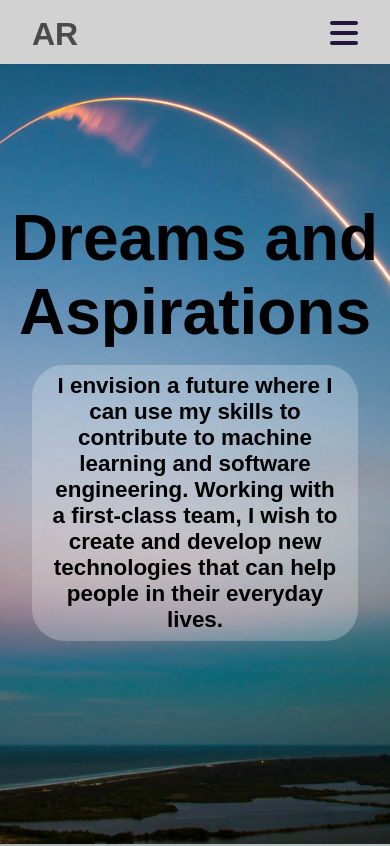
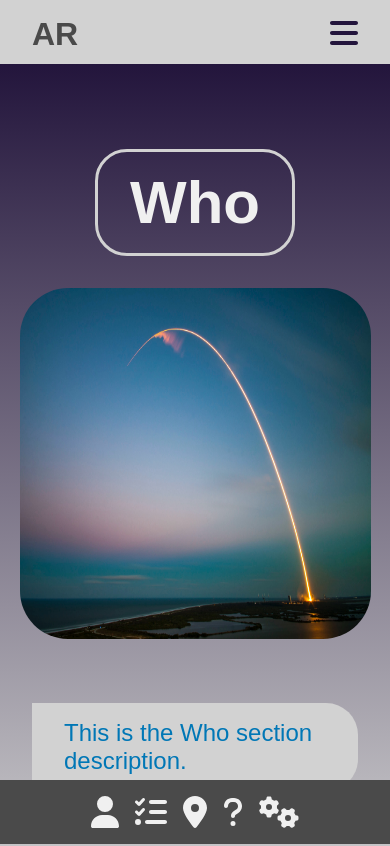
Before and after one commit to arichards912/personalwebsite, a React (Create React App) app: page /about in a window 390 px wide. Shown: the top 846 px of the page. Built offline with nearby package versions, Linux system fonts and the light colour scheme.

Commit message:
About Me Conent, Style Changes

```diff
--- a/package.json
+++ b/package.json
@@ -20,7 +20,9 @@
     "react-responsive-carousel": "^3.2.23",
     "react-router-dom": "^6.10.0",
     "react-scripts": "5.0.1",
+    "react-scroll": "^1.8.9",
     "react-spring": "^9.7.1",
+    "react-transition-group": "^4.4.5",
     "three": "^0.151.3",
     "vanta": "^0.5.24",
     "web-vitals": "^2.1.4"
--- /dev/null
+++ b/src/components/AboutMeSection/ContentPane.css
@@ -0,0 +1,81 @@
+.content-pane {
+    display: flex;
+    flex-direction: column;
+    align-items: start;
+    justify-content: space-around;
+    height: 100vh;
+    width: 100%;
+    padding: 0 10vw;
+    background-image: linear-gradient(var(--secondary-color), var(--secondary-light-color));
+}
+
+.content-pane h2 {
+    font-size: 60px;
+    border: 3px solid var(--secondary-light-color);
+    border-radius: 2rem;
+    padding: 1rem 2rem;
+}
+
+.content-image-section {
+    display: flex;
+    flex-direction: column;
+    justify-content: space-around;
+    align-items: center;
+}
+
+.content-item {
+    display: flex;
+    flex-direction: row;
+    justify-content: center;
+    align-items: center;
+
+    height: auto;
+    width: 100%;
+}
+
+.content-item p {
+    display: flex;
+    flex-direction: column;
+    align-items: center;
+    justify-content: center;
+    color: var(--accent-color);
+    font-size: 24px;
+    background-color: var(--secondary-light-color);
+    padding: 1rem 2rem;
+    border-radius: 0 2rem 2rem 0;
+}
+
+.content-item img {
+    height: 50vw;
+    width: 50vw;
+    max-width: 70vh;
+    max-height: 70vh;
+    border-radius: 3rem;
+    margin-top: 2rem;
+}
+
+@media screen and (max-width: 900px) {
+    .content-pane {
+        justify-content: center;
+        align-items: center;
+        padding: 0;
+    }
+
+    .content-item {
+        flex-direction: column;
+        height: 60%;
+        justify-content: center;
+        align-items: center;
+    }
+
+    .content-item img {
+        height: 90vw;
+        width: 90vw;
+        margin: 2rem;
+    }
+
+    .content-item p {
+        margin: 2rem;
+        height: auto;
+    }
+}
--- /dev/null
+++ b/src/components/AboutMeSection/ContentPane.js
@@ -0,0 +1,38 @@
+import React, { useState, useEffect, Fragment } from 'react';
+import { CSSTransition, TransitionGroup } from 'react-transition-group';
+
+import './ContentPane.css';
+
+const ContentPane = ({ id, title, items }) => {
+  const [activeIndex, setActiveIndex] = useState(0);
+
+  useEffect(() => {
+    const interval = setInterval(() => {
+      setActiveIndex((prevIndex) => (prevIndex + 1) % items.length);
+    }, 3000);
+
+    return () => clearInterval(interval);
+  }, [items.length]);
+
+  return (
+    <div className="content-pane" id={id}>
+      <TransitionGroup component={Fragment}>
+        <CSSTransition
+          key={activeIndex}
+          classNames="fade"
+          timeout={{ enter: 500, exit: 500 }}
+        >
+          <div className="content-item">
+            <div className="content-image-section">
+              <h2>{title}</h2>
+              <img src={items[activeIndex].image} alt={items[activeIndex].title} />
+            </div>
+            <p>{items[activeIndex].description}</p>
+          </div>
+        </CSSTransition>
+      </TransitionGroup>
+    </div>
+  );
+};
+
+export default ContentPane;
--- /dev/null
+++ b/src/components/AboutMeSection/Sidebar.css
@@ -0,0 +1,14 @@
+
+svg {
+    font-size: 32px;
+}
+
+.sidebar-item .active svg{
+    color: var(--accent-color);
+
+  }
+
+  .sidebar hr {
+    width: 50%;
+    margin: 0.5rem 0;
+  }
--- /dev/null
+++ b/src/components/AboutMeSection/Sidebar.js
@@ -0,0 +1,48 @@
+import React from 'react';
+import { Link } from 'react-scroll';
+
+import { FontAwesomeIcon } from '@fortawesome/react-fontawesome';
+import {
+  faUser,
+  faTasks,
+  faMapMarkerAlt,
+  faQuestion,
+  faCogs,
+} from '@fortawesome/free-solid-svg-icons';
+
+import './Sidebar.css'
+
+const Sidebar = () => {
+  const sections = [
+    { name: 'Who', icon: faUser },
+    { name: 'What', icon: faTasks },
+    { name: 'Where', icon: faMapMarkerAlt },
+    { name: 'Why', icon: faQuestion },
+    { name: 'How', icon: faCogs },
+  ];
+
+
+
+  return (
+    <nav className="sidebar">
+      {sections.map((section, index) => (
+        <div key={index} className="sidebar-item">
+          <Link
+            activeClass="active"
+            to={section.name}
+            spy={true}
+            smooth={true}
+            duration={500}
+          >
+            <FontAwesomeIcon icon={section.icon} />
+            {/* Uncomment the following line to show the text along with the icon */}
+            {/* <span>{section.name}</span> */}
+          </Link>
+          {index !== sections.length - 1}
+        </div>
+      ))}
+    </nav>
+  );
+};
+
+export default Sidebar;
--- /dev/null
+++ b/src/pages/AboutMePage/AboutMePage.css
@@ -0,0 +1,78 @@
+.about-me {
+    display: flex;
+    position: relative;
+    top: 4rem;
+  }
+
+
+/* Sidebar */
+.sidebar {
+    position: fixed;
+    width: 5rem;
+    bottom: 0;
+    left: 0;
+    display: flex;
+    flex-direction: column;
+    align-items: center;
+    justify-content: space-evenly;
+    padding: 1rem;
+    background-color: var(--primary-color);
+    height: 96vh;
+  }
+
+.sidebar .sidebar-item {
+    display: flex;
+    flex-direction: column;
+    height: 100%;
+    align-items: center;
+    justify-content: space-around;
+}
+
+
+
+  .content {
+    margin-left: 5rem;
+    width: 100%;
+  }
+
+
+  /* Fade Animation */
+  .fade-enter {
+    opacity: 0;
+  }
+
+  .fade-enter-active {
+    opacity: 1;
+    transition: opacity 1s ease-in;
+  }
+
+  .fade-exit {
+    opacity: 1;
+  }
+
+  .fade-exit-active {
+    opacity: 0;
+    transition: opacity 1s ease-in;
+  }
+
+  /* Responsive Design */
+  @media screen and (max-width: 900px) {
+    .sidebar {
+      position: fixed;
+      bottom: 0;
+      left: 0;
+      width: 100%;
+      height: auto;
+      flex-direction: row;
+      justify-content: center;
+      gap: 1rem;
+    }
+
+    .sidebar hr {
+      display: none;
+    }
+
+    .content {
+        margin-left: 0;
+    }
+  }
--- a/src/pages/AboutMePage/AboutMePage.js
+++ b/src/pages/AboutMePage/AboutMePage.js
@@ -1,5 +1,9 @@
 import React from "react";
-import ParallaxSection from "../../components/ParallaxSection/ParallaxSection";
+
+import Sidebar from '../../components/AboutMeSection/Sidebar';
+import ContentPane from '../../components/AboutMeSection/ContentPane';
+
+import './AboutMePage.css';
 
 import rocketLaunch from "../../media/rocket-launch.jpg";
 import planeWindow from "../../media/plane-window.jpg";
@@ -9,48 +13,58 @@ import computerLight from "../../media/computer-light.jpg";
 import neuralNet from "../../media/neural-net.jpg";
 import lightStrands from "../../media/light-strands.jpg";
 
-const AboutMePage = () => {
-  const sections = [
+
+
+const AboutMe = () => {
+  const data = {
+    Who: [
       {
+        title: 'Who',
         image: rocketLaunch,
-      title: "Dreams and Aspirations",
-      description: "I envision a future where I can use my skills to contribute to machine learning and software engineering. Working with a first-class team, I wish to create and develop new technologies that can help people in their everyday lives.",
-      textColor: "black",
+        description: 'This is the Who section description.',
       },
+    ],
+
+    What: [
       {
+        title: 'What',
         image: planeWindow,
-      title: "Travel and Exploration",
-      description: "I have a passion for exploring new cultures and have traveled around the world, always eager to learn and grow.",
-      textColor: "black",
+        description: 'This is the What section description.',
       },
+    ],
+    Where: [
       {
+        title: 'Where',
         image: booksOverhead,
-      title: "Personal Values and Philosophy",
-      description: "I believe in the power of collaboration, lifelong learning, and striving for excellence in all aspects of life.",
-      textColor: "white",
+        description: 'This is the Where section description.',
       },
+    ],
+    Why: [
       {
+        title: 'Why',
         image: xena,
-      title: "Pet Corner",
-      description: "My adorable cat, Xena, is not only my best friend, but also the most enthusiastic code-reviewer.",
-      textColor: "black",
+        description: 'This is the Why section description.',
       },
-  ];
+    ],
+    How: [
+      {
+        title: 'How',
+        image: computerLight,
+        description: 'This is the How section description.',
+      },
+    ],
+  };
 
   return (
-    <div>
-      {sections.map((section, index) => (
-        <ParallaxSection
-          key={index}
-          index={index}
-          image={section.image}
-          title={section.title}
-          textColor={section.textColor}
-          description={section.description}
-        />
+    <div className="about-me">
+      <Sidebar />
+      <div className="content">
+        {Object.entries(data).map(([key, value]) => (
+          <ContentPane key={key} id={key} title={key} items={value} />
         ))}
+      </div>
     </div>
   );
 };
 
-export default AboutMePage;
+export default AboutMe;
```
Also changed, not shown: 1 other file (tests, documents, lock files or other folders). Lines whose indentation alone changed are shown as unchanged.
